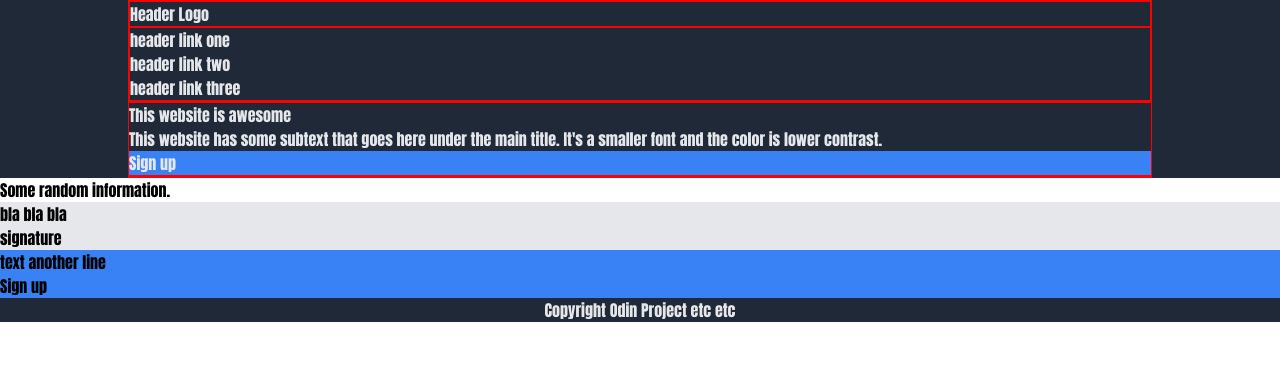
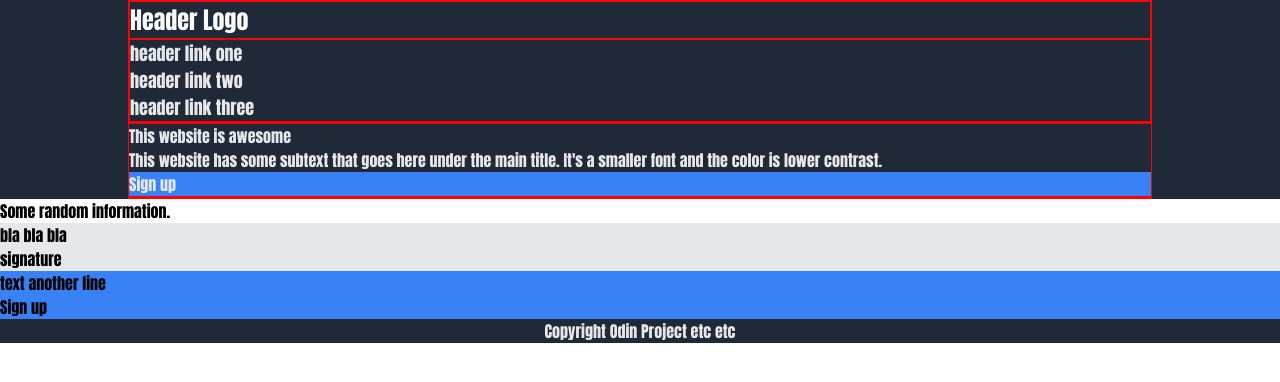
Before and after one commit to CatMomGoMeow/odin-landing-page, a plain HTML site: page index.html in a window 1280 px wide. Drawn offline with Linux system fonts and the light colour scheme.

Commit message:
Correct font size property

```diff
--- a/Files/styles.css
+++ b/Files/styles.css
@@ -22,7 +22,7 @@
     background-color: #3882F6;
 }
 
-
+/* set even margins on dark segments */
 .header,
 .main,
 .footer {
@@ -30,12 +30,27 @@
     width: 80%;
 }
 
+
+
+/* style one section at a time */
+/* topmost */
+.logo {
+    font-size: 24px;
+    color: #f9faf8;
+
+}
+.links{
+    font-size: 18px;
+    color: #E5E7EB;
+}
+
+
 .foot {
     text-align: center;
 }
 
 
-
+/* borders for troubleshooting only */
 .header,
 .logo,
 .links,
@@ -46,9 +61,3 @@
 
 
 }
-
-.header-logo {
-    font: 24px;
-    color: #f9faf8;
-
-}
```
